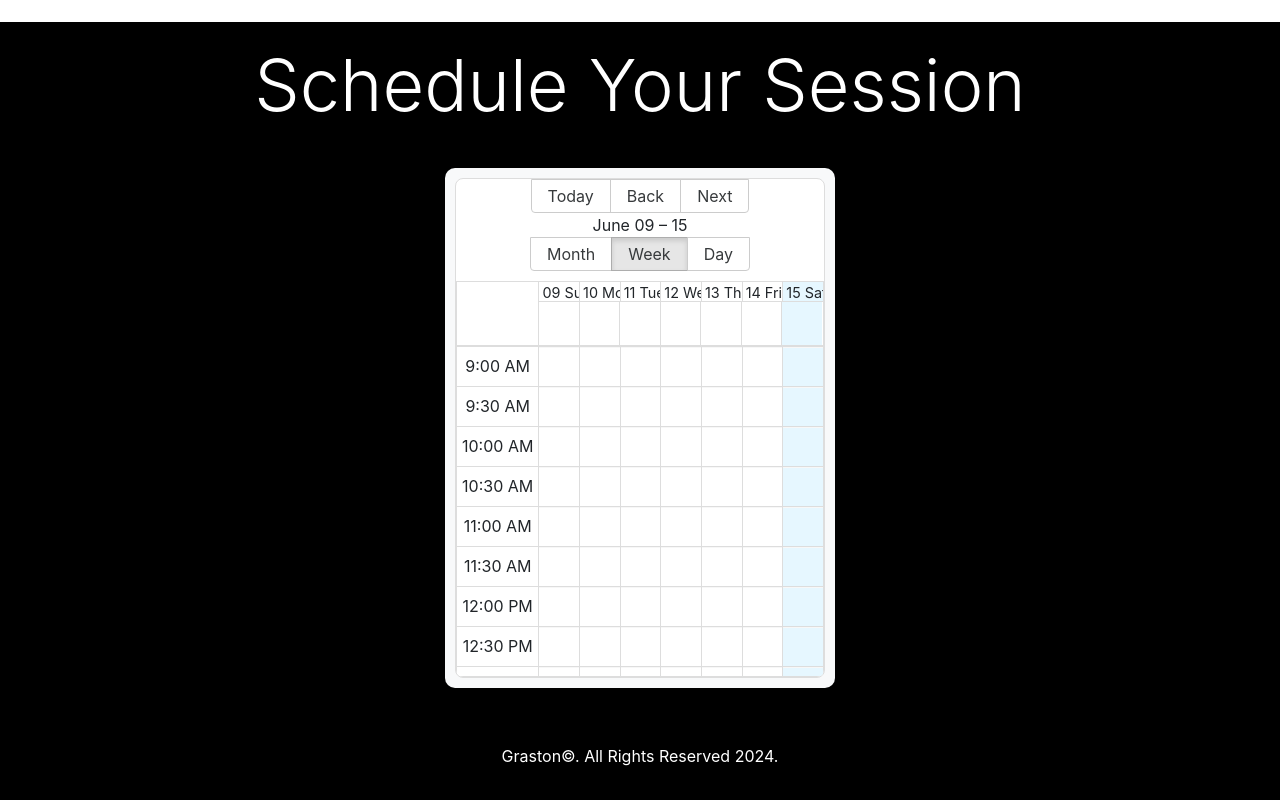
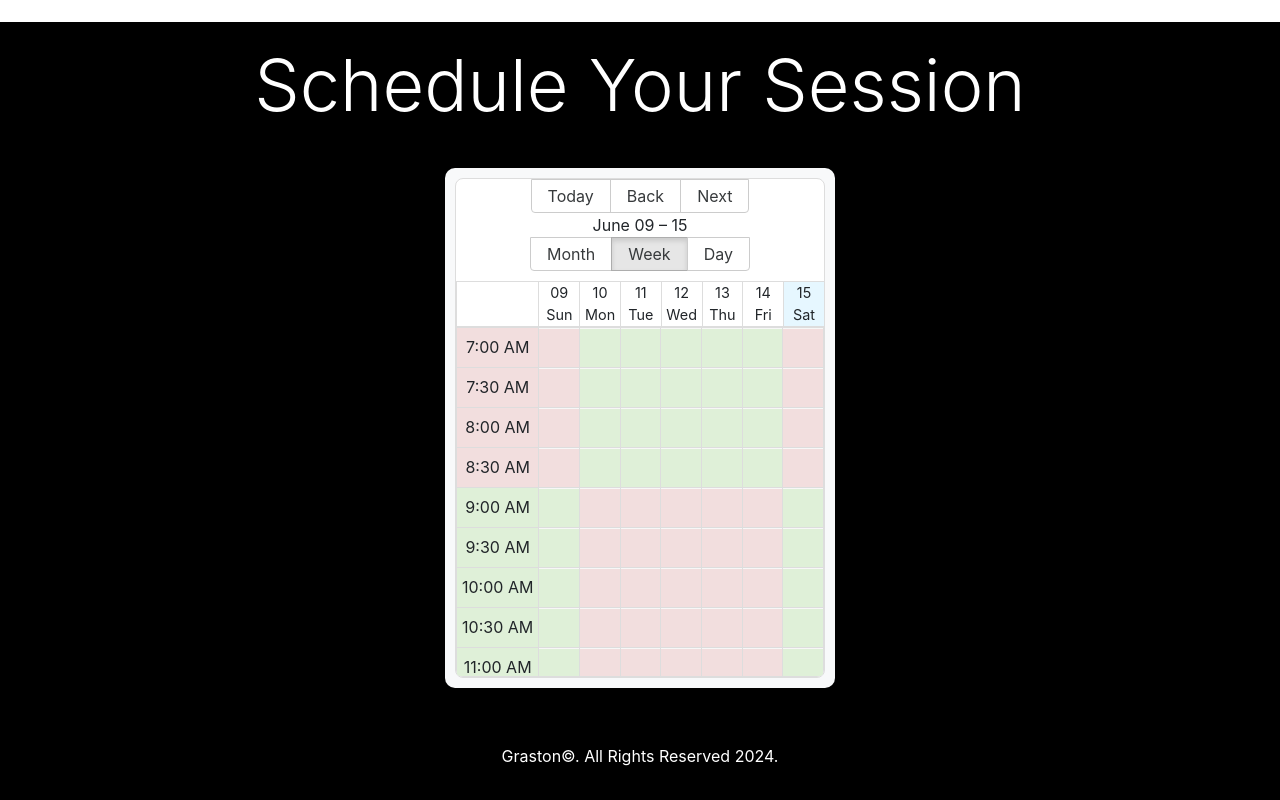
Before and after one commit to daryle-tan/gratson, a React (Create React App) app in the folder frontend/: page / in a window 1280 px wide. Shown: the part 3057-3857 px from the top of the page. Built offline with nearby package versions, Linux system fonts and the light colour scheme; no server answers.

Commit message:
added red and green background colors to show availabilities

```diff
--- a/frontend/src/index.css
+++ b/frontend/src/index.css
@@ -141,6 +141,13 @@ button:hover {
 }
 
 /* Calendar component styling */
+.rbc-calendar *,
+.rbc-calendar *:before,
+.rbc-calendar *:after {
+  box-sizing: inherit;
+  white-space: normal;
+}
+
 .rbc-calendar {
   background-color: #fff;
   border: 1px solid #ddd;
@@ -148,6 +155,40 @@ button:hover {
   overflow: hidden;
   width: 100%;
   overflow-wrap: break-word;
+}
+
+.rbc-time-header.rbc-overflowing {
+  /* border-right: 1px solid #ddd; */
+  border: none !important;
+  min-height: 20px;
+}
+
+.rbc-time-view .rbc-allday-cell {
+  border: none;
+  box-sizing: content-box;
+  width: 100%;
+  height: 0 !important;
+  position: relative;
+}
+
+.rbc-row-content {
+  border: none !important;
+  position: relative;
+  -moz-user-select: none;
+  user-select: none;
+  -webkit-user-select: none;
+  z-index: 4;
+  height: 0;
+}
+
+.rbc-timeslot-group > .rbc-time-slot > .rbc-label {
+  background-color: transparent;
+}
+
+.rbc-time-view .rbc-row {
+  box-sizing: border-box;
+  min-height: 0px !important;
+  border: none !important;
 }
 
 .rbc-toolbar {
@@ -174,14 +215,27 @@ button:hover {
 
 .rbc-time-view .rbc-row {
   box-sizing: border-box;
-  /* min-height: 20px; */
-  /* padding: 1px; */
+  min-height: 20px;
+  height: 100%;
+  border: none !important;
   overflow-wrap: break-word;
 }
+/* here */
+/* element.style {
+  background-color: #f8f9fa;
+}
+.rbc-time-content > .rbc-time-gutter {
+  flex: none;
+  background-color: transparent !important;
+} */
 
 .rbc-header {
   white-space: break-spaces;
-  /* overflow-wrap: break-word; */
+  border-bottom: none !important;
+}
+
+.rbc-time-column .rbc-timeslot-group {
+  flex: 1 1;
 }
 
 .rbc-time-slot {
@@ -189,6 +243,7 @@ button:hover {
   flex: 1 0;
   align-items: center;
   justify-content: center;
+  background-color: transparent;
 }
 
 .rbc-today {
@@ -200,3 +255,18 @@ button:hover {
   color: white;
   border: none;
 }
+
+.true-form {
+  width: 100%;
+}
+
+.form-container {
+  display: flex;
+  flex-direction: column;
+  align-items: center;
+  justify-content: center;
+}
+
+.custom-schedule-label {
+  width: 100%;
+}
--- a/frontend/src/screens/BookNow.js
+++ b/frontend/src/screens/BookNow.js
@@ -6,9 +6,12 @@ import axios from "axios"
 
 const localizer = momentLocalizer(moment)
 
-const Scheduler = () => {
+const BookNow = () => {
   const [events, setEvents] = useState([])
   const [selectedDate, setSelectedDate] = useState(null)
+  const [clientName, setClientName] = useState("")
+  const [clientEmail, setClientEmail] = useState("")
+  const [clientPhone, setClientPhone] = useState("")
 
   useEffect(() => {
     // Fetch existing bookings from the server
@@ -27,12 +30,36 @@ const Scheduler = () => {
       })
   }, [])
 
-  const handleSelectSlot = ({ start }) => {
-    setSelectedDate(start)
-    console.log("Selected date:", start)
+  const isAllowedTimeSlot = (date) => {
+    const day = date.getDay()
+    const hour = date.getHours()
+
+    // Mon-Fri 7am - 9am
+    if (day >= 1 && day <= 5 && hour >= 7 && hour < 9) {
+      return true
+    }
+    // Evening Wed-Thu 5pm-7pm
+    if (day >= 3 && day <= 4 && hour >= 17 && hour < 19) {
+      return true
+    }
+    // Weekends 9am-12pm
+    if ((day === 0 || day === 6) && hour >= 9 && hour < 12) {
+      return true
+    }
+
+    return false
   }
 
-  const handleBooking = () => {
+  const handleSelectSlot = ({ start }) => {
+    if (isAllowedTimeSlot(start)) {
+      setSelectedDate(start)
+    } else {
+      alert("Selected time slot is not available for booking.")
+    }
+  }
+
+  const handleBooking = (e) => {
+    e.preventDefault()
     if (selectedDate) {
       axios
         .post("/api/bookings", { date: selectedDate })
@@ -41,6 +68,9 @@ const Scheduler = () => {
             start: new Date(response.data.date),
             end: new Date(moment(response.data.date).add(1, "hours").toDate()),
             title: "Booked",
+            name: clientName,
+            email: clientEmail,
+            phone: clientPhone,
           }
           setEvents([...events, newEvent])
           alert("Booking successful!")
@@ -65,19 +95,33 @@ const Scheduler = () => {
           views={["month", "week", "day"]}
           step={30}
           timeslots={1}
-          min={new Date(2021, 1, 1, 9, 0)}
-          max={new Date(2021, 1, 1, 17, 0)}
+          min={new Date(2021, 1, 1, 7, 0)}
+          max={new Date(2021, 1, 1, 19, 0)}
+          eventPropGetter={(event) => ({
+            style: {
+              backgroundColor: isAllowedTimeSlot(event.start)
+                ? "#dff0d8"
+                : "#f2dede",
+            },
+          })}
+          slotPropGetter={(date) => ({
+            style: {
+              backgroundColor: isAllowedTimeSlot(date) ? "#dff0d8" : "#f2dede",
+            },
+          })}
         />
         {selectedDate && (
-          <form>
-            <div>
-              <div className="form-group mt-3 background-grey">
+          <form className="true-form" onSubmit={handleBooking}>
+            <div className="form-container">
+              <div className="form-group mt-3 background-grey custom-schedule-label">
                 <input
                   type="text"
                   id="selectedDate"
                   className="form-control"
                   value={selectedDate.toString()}
                   readOnly
+                  style={{ backgroundColor: "black", color: "white" }}
+                  required
                 />
               </div>
 
@@ -86,7 +130,9 @@ const Scheduler = () => {
                   type="text"
                   id="name"
                   className="form-control"
-                  placeholder="Enter your name"
+                  placeholder="Enter Name"
+                  onChange={(e) => setClientName(e.target.value)}
+                  required
                 />
               </div>
 
@@ -95,7 +141,9 @@ const Scheduler = () => {
                   type="email"
                   id="email"
                   className="form-control"
-                  placeholder="Enter your email"
+                  placeholder="Enter Email"
+                  required
+                  onChange={(e) => setClientEmail(e.target.value)}
                 />
               </div>
 
@@ -104,11 +152,13 @@ const Scheduler = () => {
                   type="tel"
                   id="phone"
                   className="form-control"
-                  placeholder="Enter your phone number"
+                  placeholder="Enter Phone Number"
+                  onChange={(e) => setClientPhone(e.target.value)}
+                  required
                 />
               </div>
 
-              <button onClick={handleBooking} className="btn btn-primary mt-3">
+              <button type="submit" className="btn btn-primary mt-3">
                 Reserve Session
               </button>
             </div>
@@ -119,4 +169,4 @@ const Scheduler = () => {
   )
 }
 
-export default Scheduler
+export default BookNow
```
